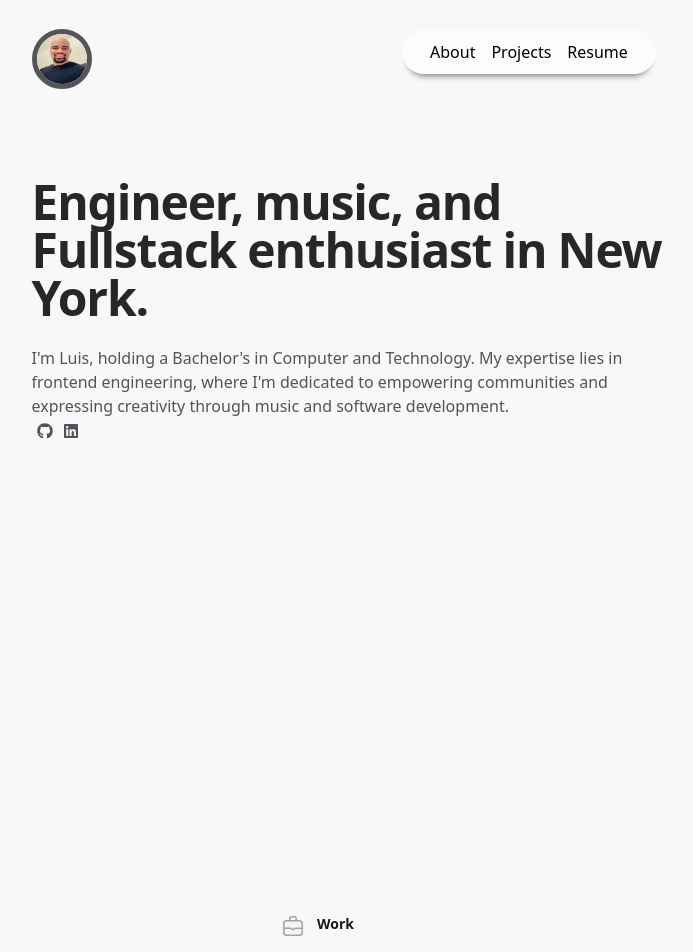
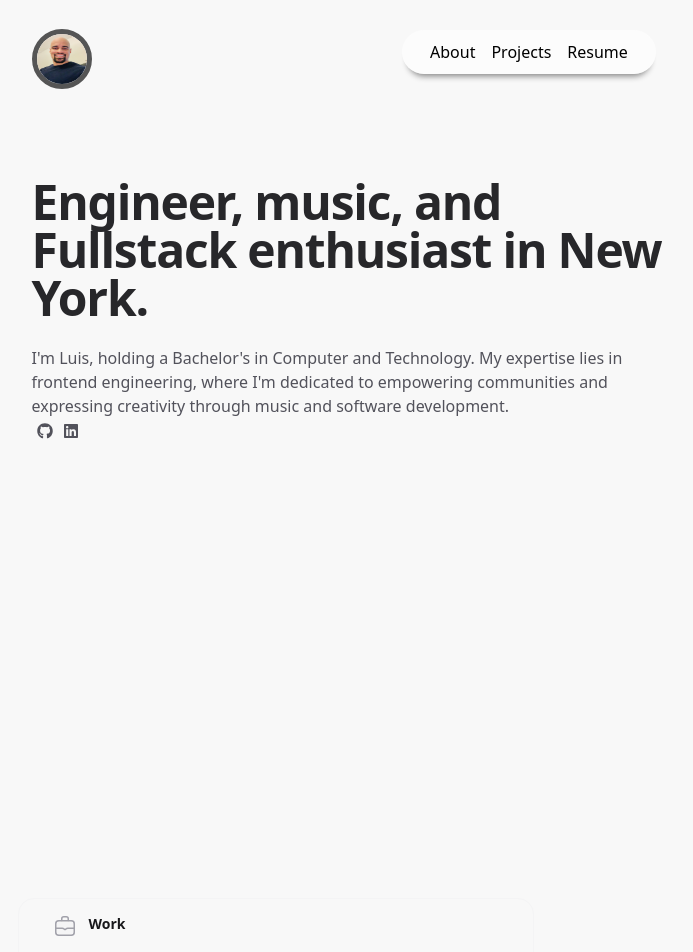
Before and after one commit to Luisfeliz3/new_portfolio, a React (Create React App) app: page / in a window 1280 px wide. Shown: the top 952 px of the page, without its empty margins (106-799 px from the left). Built offline with nearby package versions, Linux system fonts and the light colour scheme.

Commit message:
Mbile responsive fix v1.01

```diff
--- a/src/Components/Nav/style.css
+++ b/src/Components/Nav/style.css
@@ -1,4 +1,9 @@
 @media all and (max-width: 480px) {
+
+div.nav-container{
+
+ width:50%;
+}
 
 
  div.nav-links{
@@ -35,10 +40,7 @@ nav{
 
 }
 
-.nav-container{
 
-
-}
 
 .nav-links{
     background-color : rgba(255, 255, 255, 0.633);
--- a/src/Components/WorkCard.js
+++ b/src/Components/WorkCard.js
@@ -10,8 +10,8 @@ const WorkCard = () => {
     <div>
 
 <div>
-        <div className="work-card mx-auto grid max-w-xl ">
-   <div className=" space-y-10 ">
+        <div className="work-card mx-auto grid max-w-xl grid-cols-1 gap-y-20 lg:max-w-none lg:grid-cols-2">
+   <div className=" space-y-10 lg:pl-16 xl:pl-24">
       <div className=" rounded-2xl border border-zinc-100 p-6 dark:border-zinc-700/40">
          <h2 className="flex text-sm font-semibold text-zinc-900 dark:text-zinc-100">
             <svg viewBox="0 0 24 24" fill="none" strokeWidth="1.5" stroke-linecap="round" stroke-linejoin="round" aria-hidden="true" className="h-6 w-6 flex-none">
```
